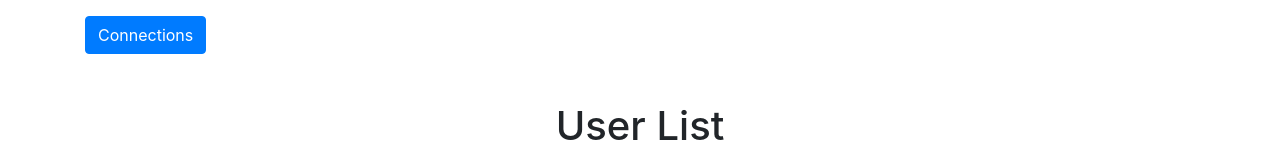
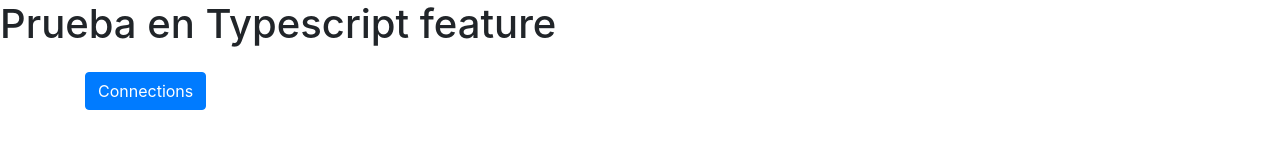
Before and after one commit to jblanava/Pern-test, a React (Create React App) app in the folder client/: page / in a window 1280 px wide. Shown: the top 160 px of the page. Built offline with nearby package versions, Linux system fonts and the light colour scheme; no server answers.

Commit message:
test commit

```diff
--- a/client/src/App.js
+++ b/client/src/App.js
@@ -31,6 +31,7 @@ function App() {
 const Users = () => {
   return (
     <Fragment>
+      <h1>Prueba en Typescript feature</h1>
       <div className='container'>
         <button className="btn btn-primary mt-3" onClick={() => window.location = "/connections"}>
           Connections
```
